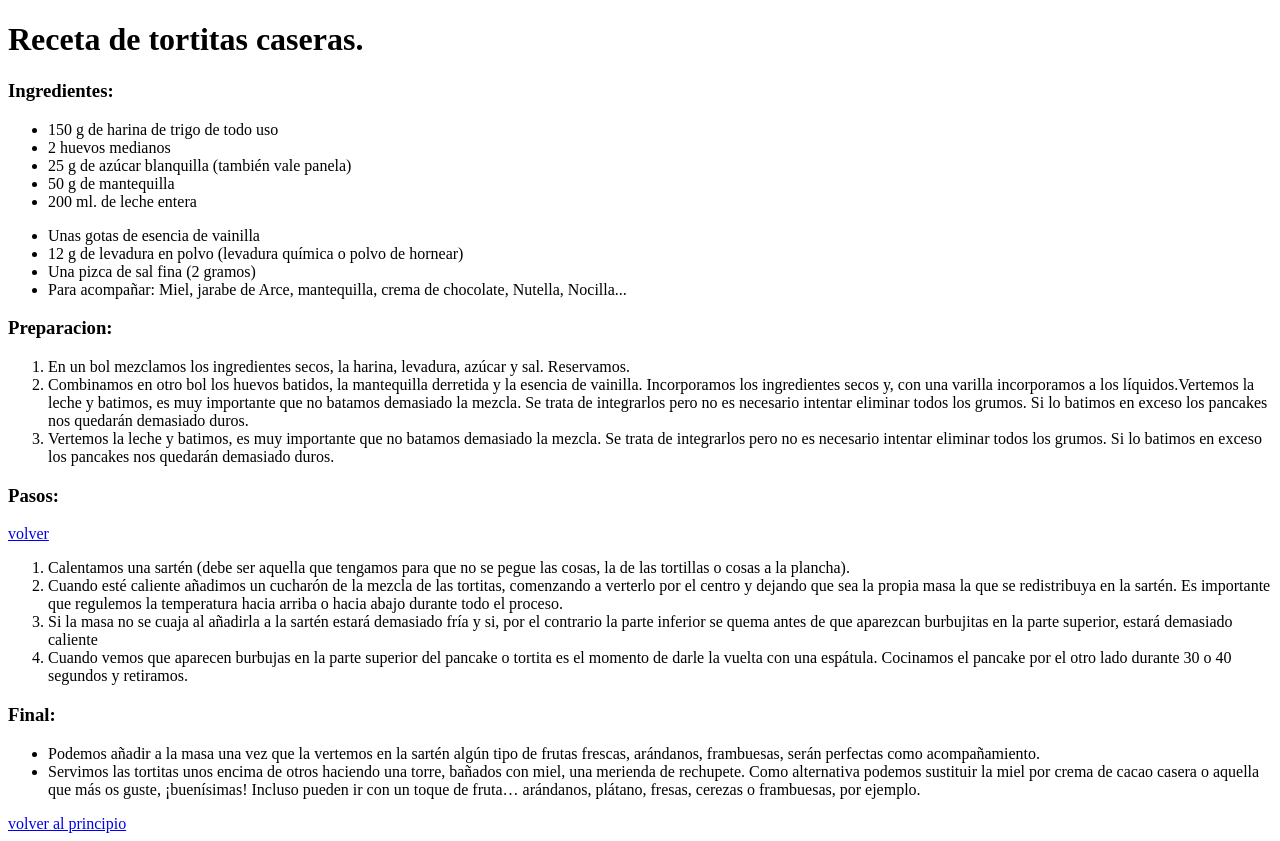
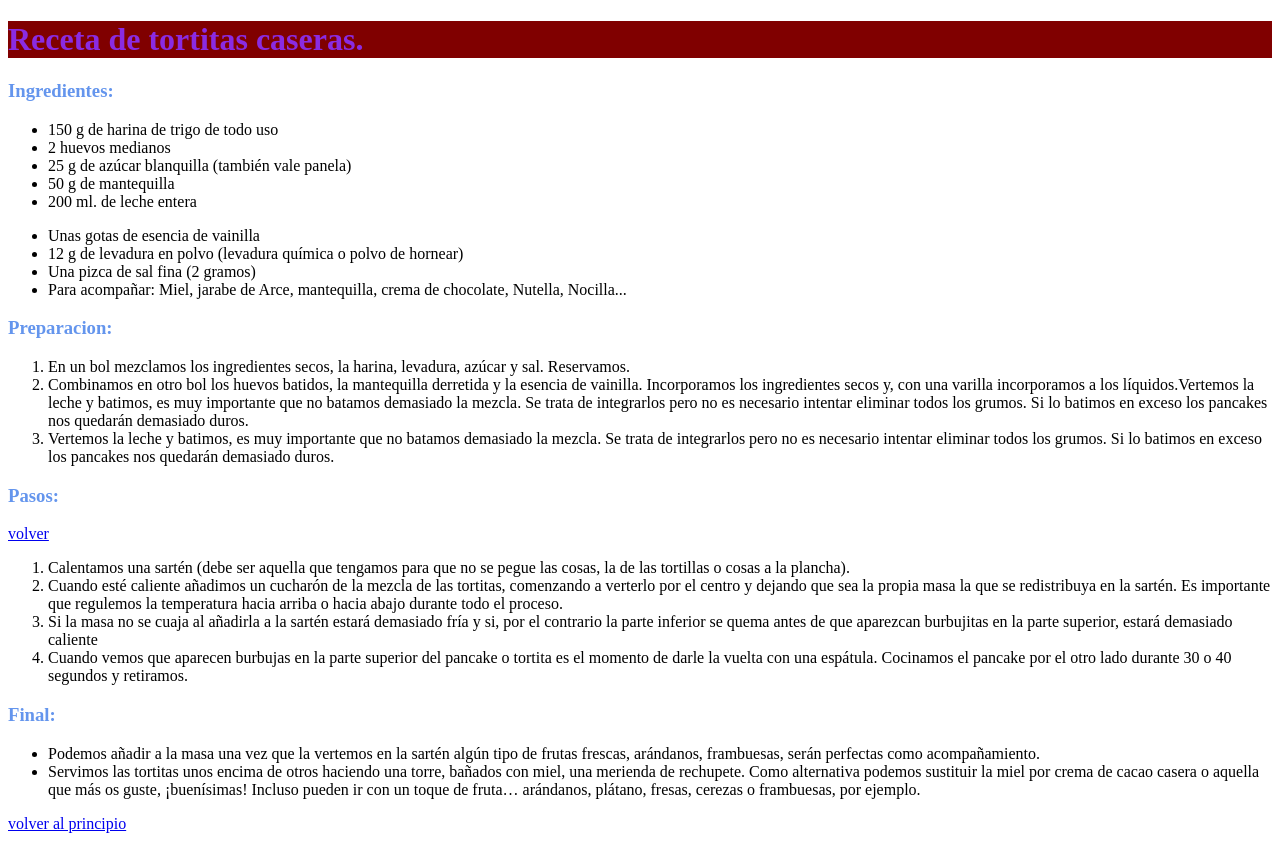
Before and after one commit to xuetingyang6/1EVAL_HTMLyCSS_APPWEB_2smrc_XuetingYang, a plain HTML site: page practica4Lista/recetas.html in a window 1280 px wide. Drawn offline with Linux system fonts and the light colour scheme.

Commit message:
Add files via upload

```diff
--- /dev/null
+++ b/practica4Lista/estilo/estilo.css
@@ -0,0 +1,9 @@
+h1{
+    color:blueviolet;
+    background-color: maroon;
+}
+
+h3{
+    color:cornflowerblue;
+
+}
--- a/practica4Lista/recetas.html
+++ b/practica4Lista/recetas.html
@@ -5,6 +5,7 @@
     <meta http-equiv="X-UA-Compatible" content="IE=edge">
     <meta name="viewport" content="width=device-width, initial-scale=1.0">
     <title>receta de cocina</title>
+    <link rel="stylesheet" href="estilo/estilo.css">
 </head>
 <body>
     <h1>Receta de tortitas caseras.</h1><p id="ingrediente"></p>
```
